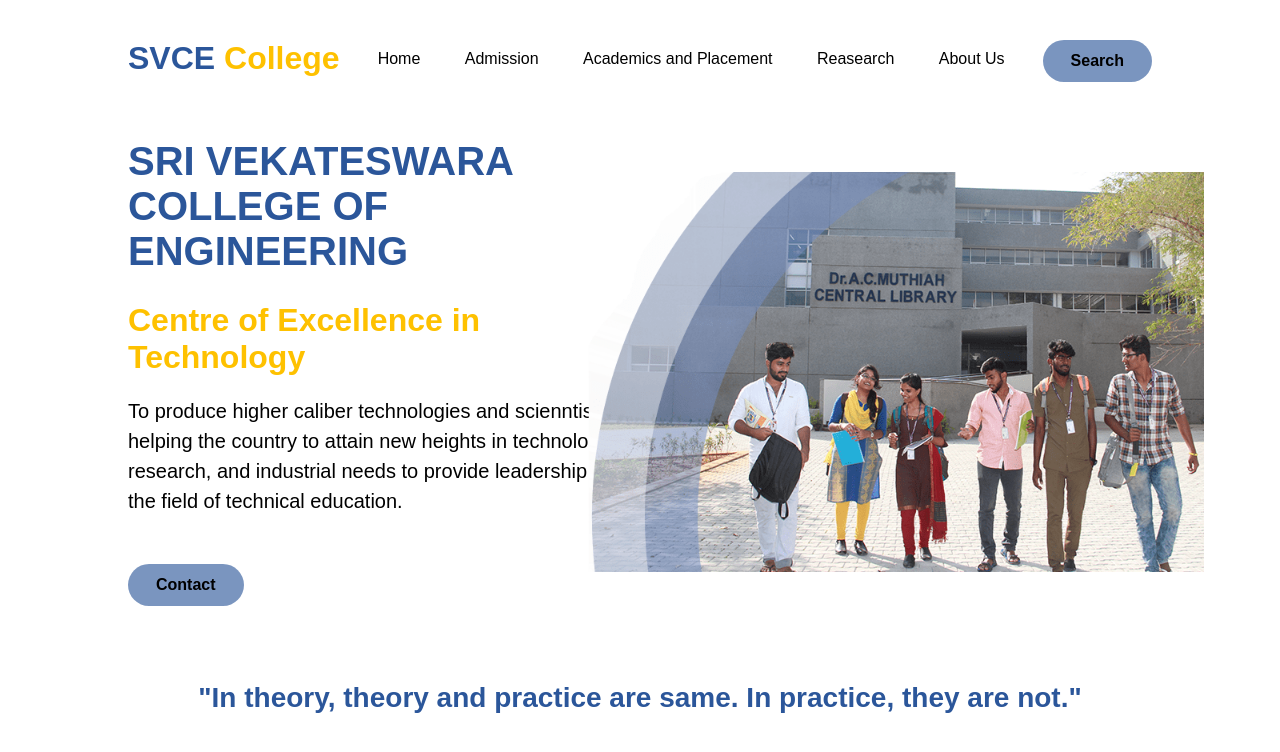
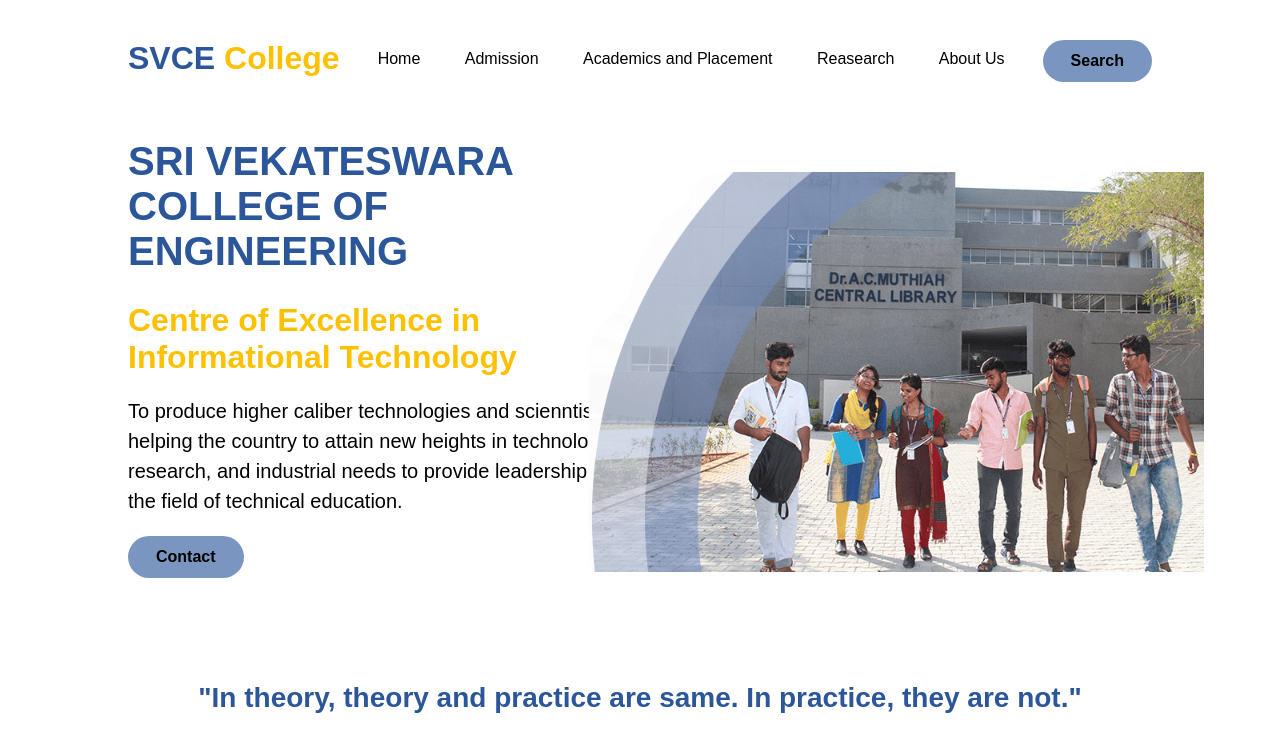
Before and after one commit to Vis-halV/ITE-Assignment, a plain HTML site: page index.html in a window 1280 px wide. Drawn offline with Linux system fonts and the light colour scheme.

Commit message:
Update index.html

```diff
--- a/index.html
+++ b/index.html
@@ -4,6 +4,7 @@
     <title>Health Buddy </title>
     <link rel="stylesheet" type="text/css" href="style.css">
 </head>
+<body>
     <header>
         <nav>
             <h2 class="logo" style="color: rgb(43, 86, 154);">SVCE <span style="color: rgb(254, 193, 0);">College</span></h2>
@@ -17,7 +18,6 @@
             <button type="button">Search</button>
         </nav>
     </header>
-<body>
     <section>
         <div class="container">
             <div class="content-sec">
@@ -25,15 +25,13 @@
                     <h1> Sri Vekateswara College of Engineering</h1>
                 </div>
                 <div class="content">
-                    <h2>Centre of Excellence in Technology</h2>
+                    <h2>Centre of Excellence in Informational Technology</h2>
                     <p>To produce higher caliber technologies and scienntists for helping the country to attain new heights in technology, research, and industrial needs to provide leadership in the field of technical education.</p>
-                </div>
-                <div class="button">
                     <button type="button">Contact</button>
                 </div>
             </div>
             <div class="img-sec">
-                <img src="/Culture.png" alt="sudent">
+                <img src="https://raw.githubusercontent.com/Vis-halV/ITE-Assignment/main/Culture.png" alt="sudent">
             </div>
         </div>
         <div class="quote">
@@ -41,4 +39,5 @@
         </div>
     </section>
 </body>
+
 </html>
```
Lines whose indentation alone changed are shown as unchanged.
